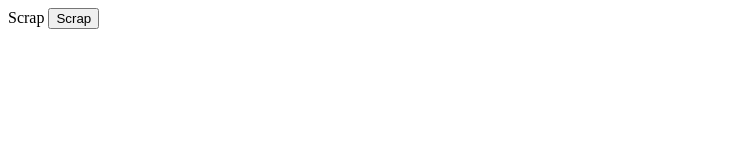
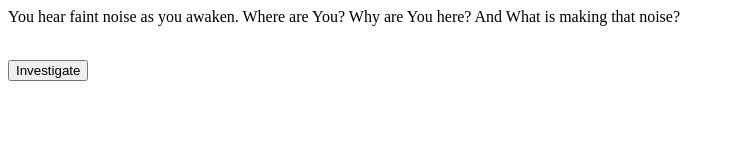
Before and after one commit to Buunie099/Game, a plain HTML site: page index.html in a window 1280 px wide. Shown: the whole page, without its empty margins (0-735 px from the left). Drawn offline with Linux system fonts and the light colour scheme.

Commit message:
Update index.html

```diff
--- a/index.html
+++ b/index.html
@@ -1,7 +1,8 @@
 <!DOCTYPE>
 <html>
   <body>
-    <label for="scrap">Scrap</label>
-    <button type="button" id="scrap">Scrap</button>
+    <p>You hear faint noise as you awaken. Where are You? Why are You here? And What is making that noise?</p>
+    <br>
+    <button type="button" id="inv">Investigate</button>
   </body>
 </html>
```
